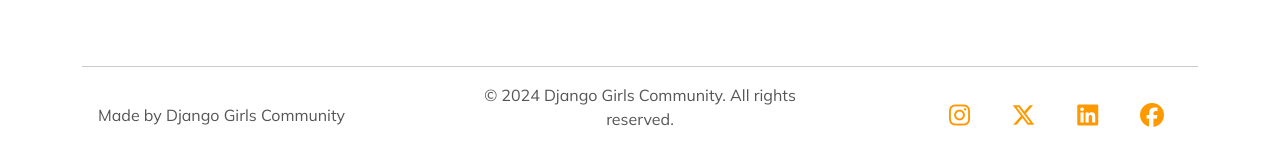
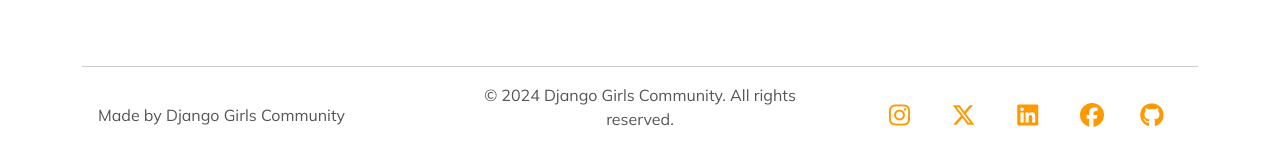
Before and after one commit to pythontanzania/djangogirlstz, a Django app: page /dar/ in a window 1280 px wide. Shown: the part 3827-3990 px from the top of the page. Run offline with Django 4.2, Linux system fonts and the light colour scheme; some libraries are stand-ins or nearby versions.

Commit message:
Add Github icon and its link to the social icons on footer

```diff
--- a/templates/partials/footer.html
+++ b/templates/partials/footer.html
@@ -100,6 +100,8 @@
       </a>
       <a href="#" class="icon" aria-label="Facebook">
         <i class="fab fa-facebook"></i>
+        <a href="https://github.com/pythontanzania/djangogirlstz" class="icon" aria-label="Github">
+          <i class="fab fa-github"></i>
       </a>
     </div>
   </footer>
```
